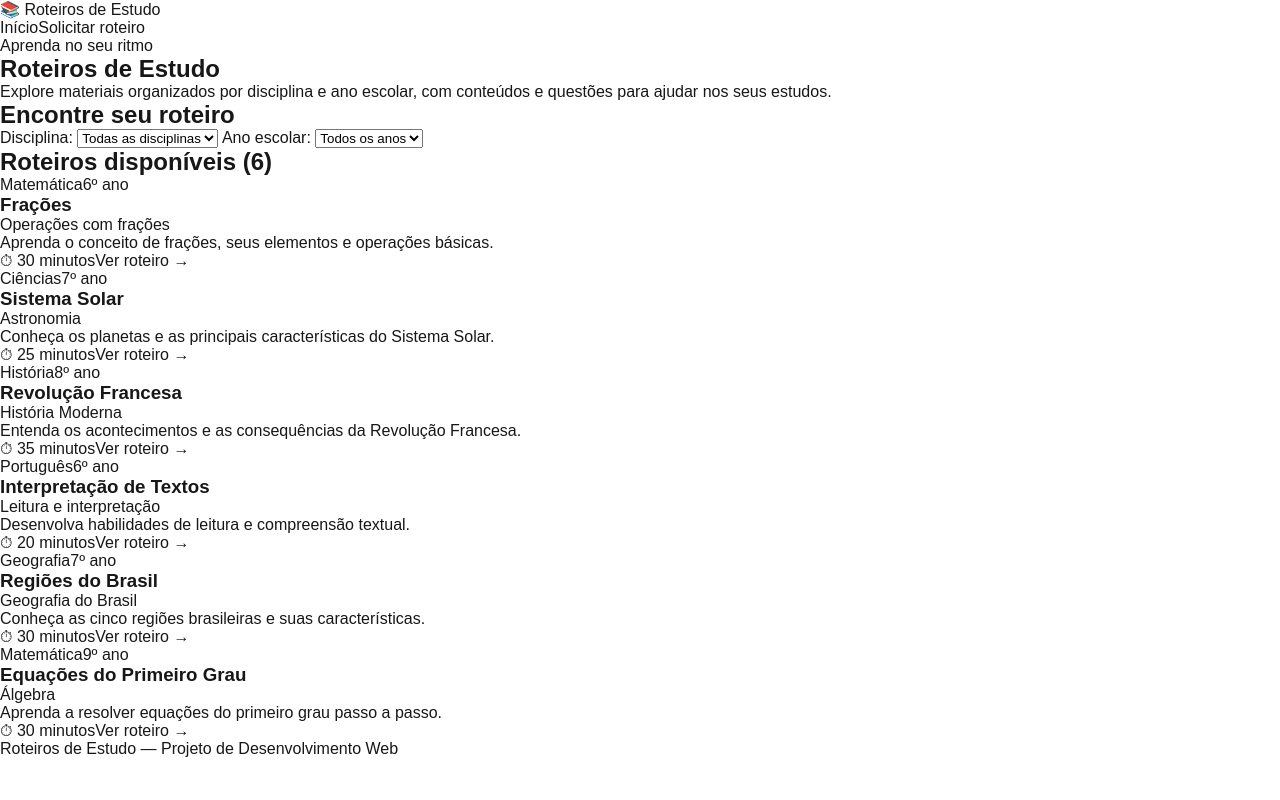
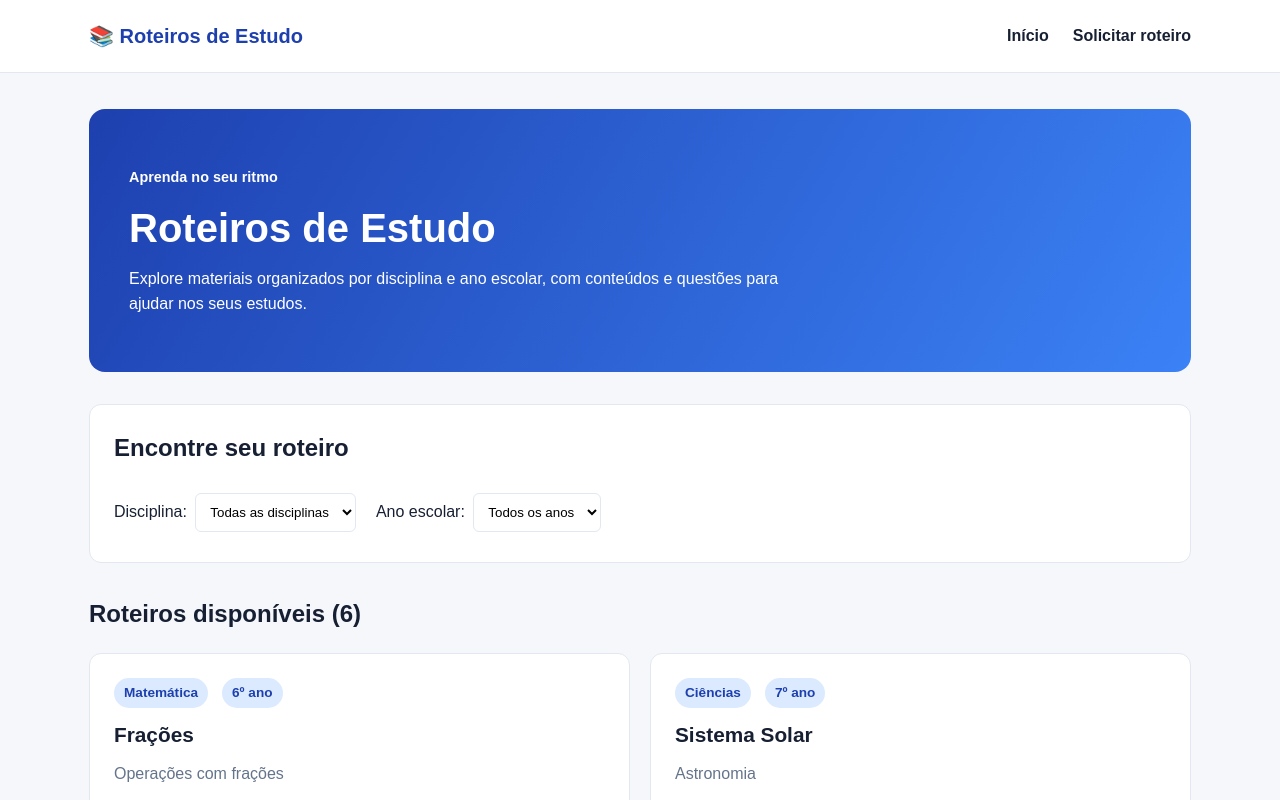
Before and after one commit to JoaoLucasDrummond/roteiros-de-estudo, a Next.js app: page / in a window 1280 px wide. Shown: the top 800 px of the page. Built offline with nearby package versions, Linux system fonts and the light colour scheme.

Commit message:
Refactor globals.css with new styles and variables
Added new CSS variables for colors and updated styles for various elements including headers, buttons, and sections.

```diff
--- a/app/globals.css
+++ b/app/globals.css
@@ -1,49 +1,304 @@
 :root {
-  --background: #ffffff;
-  --foreground: #171717;
-}
-
-@media (prefers-color-scheme: dark) {
-  :root {
-    --background: #0a0a0a;
-    --foreground: #ededed;
-  }
-}
-
-html {
-  height: 100%;
-}
-
-html,
-body {
-  max-width: 100vw;
-  overflow-x: hidden;
-}
-
-body {
-  min-height: 100%;
-  display: flex;
-  flex-direction: column;
-  color: var(--foreground);
-  background: var(--background);
-  font-family: Arial, Helvetica, sans-serif;
-  -webkit-font-smoothing: antialiased;
-  -moz-osx-font-smoothing: grayscale;
+  --azul: #2563eb;
+  --azul-escuro: #1e40af;
+  --fundo: #f5f7fb;
+  --texto: #172033;
+  --cinza: #64748b;
+  --borda: #e2e8f0;
 }
 
 * {
   box-sizing: border-box;
-  padding: 0;
+}
+
+body {
+  margin: 0;
+  font-family: Arial, Helvetica, sans-serif;
+  background: var(--fundo);
+  color: var(--texto);
+  line-height: 1.6;
+}
+
+a {
+  color: var(--azul);
+  text-decoration: none;
+}
+
+a:hover {
+  text-decoration: underline;
+}
+
+h1,
+h2,
+h3,
+p {
+  margin-top: 0;
+}
+
+h1 {
+  font-size: 2.5rem;
+  line-height: 1.2;
+}
+
+h2 {
+  font-size: 1.5rem;
+}
+
+.site-header {
+  background: white;
+  border-bottom: 1px solid var(--borda);
+}
+
+.header-container {
+  max-width: 1150px;
+  margin: auto;
+  padding: 20px 24px;
+  display: flex;
+  justify-content: space-between;
+  align-items: center;
+  gap: 20px;
+}
+
+.logo {
+  font-size: 1.25rem;
+  font-weight: bold;
+  color: var(--azul-escuro);
+}
+
+.menu {
+  display: flex;
+  gap: 24px;
+}
+
+.menu a {
+  color: var(--texto);
+  font-weight: 600;
+}
+
+.container {
+  max-width: 1150px;
+  margin: auto;
+  padding: 36px 24px 70px;
+}
+
+.hero {
+  background: linear-gradient(120deg, #1e40af, #3b82f6);
+  color: white;
+  padding: 55px 40px;
+  border-radius: 16px;
+  margin-bottom: 32px;
+}
+
+.hero h1 {
+  margin: 14px 0;
+}
+
+.hero p {
+  max-width: 650px;
+  margin-bottom: 0;
+}
+
+.hero-etiqueta {
+  font-size: 0.9rem;
+  font-weight: bold;
+}
+
+.secao-filtros,
+.secao-roteiros,
+.secao-conteudo,
+.secao-questoes,
+.secao-apoio,
+.professor-revisor {
+  margin-bottom: 32px;
+}
+
+.secao-filtros {
+  background: white;
+  border: 1px solid var(--borda);
+  border-radius: 12px;
+  padding: 24px;
+}
+
+.secao-filtros select {
+  padding: 10px;
+  margin: 6px 16px 6px 4px;
+  border: 1px solid var(--borda);
+  border-radius: 6px;
+  background: white;
+  max-width: 100%;
+}
+
+.grade-roteiros {
+  display: grid;
+  grid-template-columns: repeat(2, minmax(0, 1fr));
+  gap: 20px;
+}
+
+.roteiro-card,
+.questao-card,
+.detalhes-info,
+.artigo-wikipedia,
+.professor-revisor {
+  background: white;
+  border: 1px solid var(--borda);
+  border-radius: 12px;
+  padding: 24px;
+}
+
+.roteiro-card {
+  display: flex;
+  flex-direction: column;
+  gap: 10px;
+}
+
+.roteiro-card h3 {
+  font-size: 1.3rem;
   margin: 0;
 }
 
-a {
-  color: inherit;
+.roteiro-card p {
+  margin-bottom: 0;
+}
+
+.card-tema,
+.texto-secundario {
+  color: var(--cinza);
+}
+
+.card-etiquetas {
+  display: flex;
+  gap: 8px;
+  flex-wrap: wrap;
+}
+
+.etiqueta {
+  display: inline-block;
+  background: #dbeafe;
+  color: var(--azul-escuro);
+  padding: 4px 10px;
+  border-radius: 20px;
+  font-size: 0.85rem;
+  font-weight: bold;
+  margin-right: 6px;
+}
+
+.card-rodape {
+  display: flex;
+  align-items: center;
+  justify-content: space-between;
+  gap: 12px;
+  margin-top: auto;
+  padding-top: 20px;
+}
+
+.botao {
+  background: var(--azul);
+  color: white;
+  border-radius: 8px;
+  padding: 10px 16px;
+  font-weight: bold;
+}
+
+.botao:hover {
+  background: var(--azul-escuro);
   text-decoration: none;
 }
 
-@media (prefers-color-scheme: dark) {
-  html {
-    color-scheme: dark;
+.detalhes-cabecalho {
+  margin-bottom: 28px;
+}
+
+.detalhes-cabecalho h1 {
+  margin: 18px 0 10px;
+}
+
+.detalhes-info {
+  margin-bottom: 32px;
+}
+
+.detalhes-info p:last-child {
+  margin-bottom: 0;
+}
+
+.secao-conteudo li {
+  margin-bottom: 10px;
+}
+
+.questao-card {
+  margin-bottom: 14px;
+}
+
+.questao-card summary {
+  cursor: pointer;
+  color: var(--azul);
+  font-weight: bold;
+}
+
+.resposta {
+  margin-top: 12px;
+  padding: 12px;
+  background: #eff6ff;
+  border-radius: 8px;
+}
+
+.artigo-wikipedia p {
+  white-space: pre-line;
+}
+
+.mensagem-erro {
+  padding: 16px;
+  border: 1px solid #fbbf24;
+  background: #fffbeb;
+  border-radius: 8px;
+}
+
+.professor-revisor p {
+  margin-bottom: 8px;
+}
+
+.sem-resultados {
+  margin-top: 20px;
+  color: var(--cinza);
+}
+
+.site-footer {
+  background: white;
+  border-top: 1px solid var(--borda);
+  padding: 24px;
+  text-align: center;
+  color: var(--cinza);
+}
+
+/* Telas menores */
+@media (max-width: 700px) {
+  h1 {
+    font-size: 2rem;
+  }
+
+  None .header-container {
+    flex-direction: column;
+    align-items: flex-start;
+  }
+
+  .menu {
+    flex-wrap: wrap;
+    gap: 12px;
+  }
+
+  .hero {
+    padding: 35px 22px;
+  }
+
+  .grade-roteiros {
+    grid-template-columns: 1fr;
+  }
+
+  .card-rodape {
+    flex-direction: column;
+    align-items: flex-start;
+  }
+
+  .container {
+    padding: 24px 16px;
   }
 }
```
